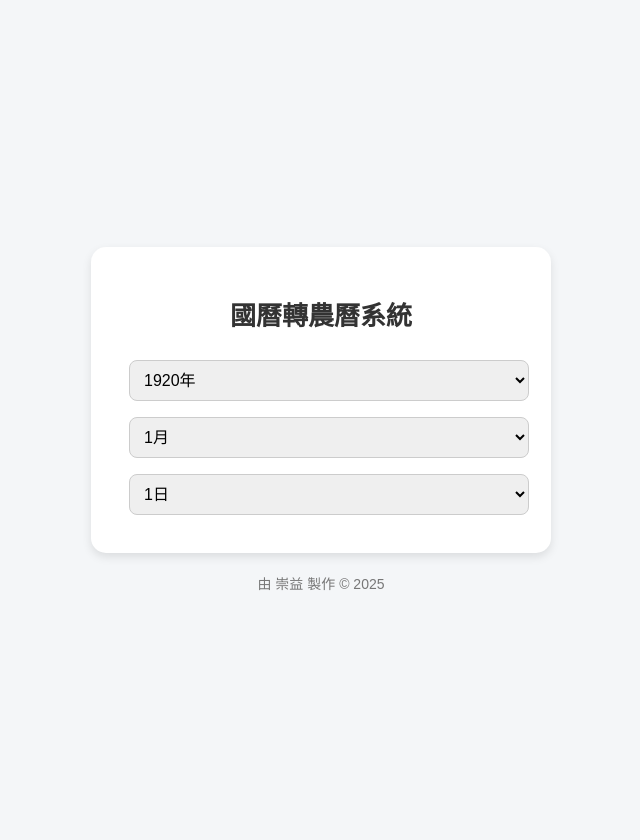
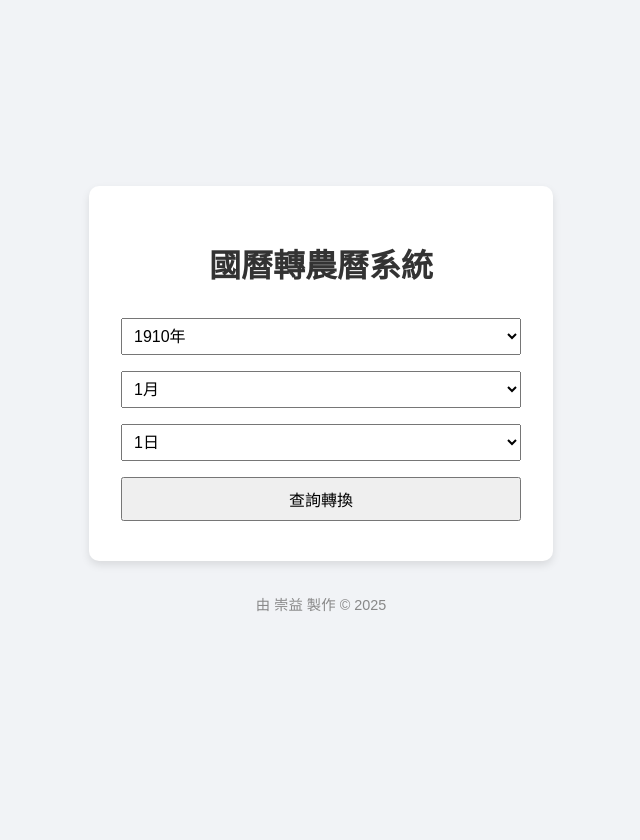
Before and after one commit to colton0166/convert-lunar-final4, a Flask app: page / in a window 1280 px wide. Shown: the whole page, without its empty margins (319-959 px from the left). After the commit the page ends 611 px from the top, so only its background shows below. Run offline with Flask 3, Linux system fonts and the light colour scheme.

Commit message:
Update index.html

```diff
--- a/templates/index.html
+++ b/templates/index.html
@@ -6,60 +6,45 @@
     <title>國曆轉農曆系統</title>
     <style>
         body {
-            font-family: 'Noto Sans TC', sans-serif;
-            background-color: #f4f6f8;
+            font-family: "Noto Sans TC", sans-serif;
+            background-color: #f1f3f6;
             display: flex;
             flex-direction: column;
             align-items: center;
             justify-content: center;
             min-height: 100vh;
             margin: 0;
-            padding: 20px;
         }
         .container {
-            background: #fff;
-            padding: 30px;
-            border-radius: 15px;
-            box-shadow: 0 4px 10px rgba(0,0,0,0.1);
+            background: white;
+            padding: 2rem;
+            border-radius: 10px;
+            box-shadow: 0 4px 8px rgba(0,0,0,0.1);
             text-align: center;
-            width: 100%;
+            width: 90%;
             max-width: 400px;
         }
         h1 {
-            font-size: 26px;
-            margin-bottom: 20px;
             color: #333;
+            margin-bottom: 1.5rem;
         }
         select, button {
-            font-size: 16px;
-            margin: 8px;
-            padding: 10px;
+            margin: 0.5rem 0;
+            padding: 0.5rem;
             width: 100%;
-            border-radius: 8px;
-            border: 1px solid #ccc;
-        }
-        button {
-            background-color: #4CAF50;
-            color: white;
-            border: none;
-            cursor: pointer;
-            transition: background-color 0.3s;
-        }
-        button:hover {
-            background-color: #45a049;
+            font-size: 1rem;
         }
         .result {
-            background: #e0e7ef;
-            padding: 20px;
-            border-radius: 10px;
-            margin-top: 20px;
-            font-size: 18px;
+            margin-top: 1.5rem;
+            padding: 1rem;
+            background-color: #e2e8f0;
+            border-radius: 8px;
             color: #333;
         }
         footer {
-            margin-top: 20px;
-            font-size: 14px;
-            color: #777;
+            margin-top: 2rem;
+            font-size: 0.9rem;
+            color: #888;
         }
     </style>
 </head>
@@ -69,7 +54,7 @@
         <select id="year"></select>
         <select id="month"></select>
         <select id="day"></select>
-
+        <button onclick="convert()">查詢轉換</button>
         <div id="result" class="result" style="display:none;"></div>
     </div>
 
@@ -78,78 +63,53 @@
     </footer>
 
     <script>
-        const yearSelect = document.getElementById('year');
-        const monthSelect = document.getElementById('month');
-        const daySelect = document.getElementById('day');
-        const resultDiv = document.getElementById('result');
+        const yearSelect = document.getElementById("year");
+        const monthSelect = document.getElementById("month");
+        const daySelect = document.getElementById("day");
 
-        // Populate year options
-        for (let y = 1920; y <= 2025; y++) {
-            const option = document.createElement('option');
-            option.value = y;
-            option.text = `${y}年`;
-            yearSelect.appendChild(option);
+        for(let y = 1910; y <= 2025; y++) {
+            yearSelect.innerHTML += `<option value="${y}">${y}年</option>`;
+        }
+        for(let m = 1; m <= 12; m++) {
+            monthSelect.innerHTML += `<option value="${m}">${m}月</option>`;
+        }
+        for(let d = 1; d <= 31; d++) {
+            daySelect.innerHTML += `<option value="${d}">${d}日</option>`;
         }
 
-        // Populate month options
-        for (let m = 1; m <= 12; m++) {
-            const option = document.createElement('option');
-            option.value = m;
-            option.text = `${m}月`;
-            monthSelect.appendChild(option);
-        }
-
-        // Populate day options
-        function populateDays() {
-            daySelect.innerHTML = '';
-            let daysInMonth = new Date(yearSelect.value, monthSelect.value, 0).getDate();
-            for (let d = 1; d <= daysInMonth; d++) {
-                const option = document.createElement('option');
-                option.value = d;
-                option.text = `${d}日`;
-                daySelect.appendChild(option);
-            }
-        }
-
-        yearSelect.addEventListener('change', populateDays);
-        monthSelect.addEventListener('change', populateDays);
-        populateDays(); // Initial call
-
-        // Auto query when any select changes
-        function fetchLunarData() {
+        async function convert() {
             const year = yearSelect.value;
             const month = monthSelect.value;
             const day = daySelect.value;
 
-            fetch('/convert', {
+            const res = await fetch('/convert', {
                 method: 'POST',
-                headers: { 'Content-Type': 'application/json' },
+                headers: {
+                    'Content-Type': 'application/json'
+                },
                 body: JSON.stringify({ year, month, day })
-            })
-            .then(response => response.json())
-            .then(data => {
-                if (data.error) {
+            });
+
+            const data = await res.json();
+            const resultDiv = document.getElementById('result');
+
+            if(data.error) {
                 resultDiv.style.display = 'block';
                 resultDiv.innerHTML = `查詢失敗：${data.error}`;
             } else {
                 resultDiv.style.display = 'block';
                 resultDiv.innerHTML = `
-                        農曆：${data.lunar}<br>
-                        歲次：${data.suici}<br>
-                        生肖：${data.zodiac}
+                    <p>農曆：${data.lunar}</p>
+                    <p>歲次：${data.suici}</p>
+                    <p>生肖：${data.zodiac}</p>
                 `;
             }
-            })
-            .catch(error => {
-                resultDiv.style.display = 'block';
-                resultDiv.innerHTML = `錯誤：${error}`;
-            });
         }
 
-        yearSelect.addEventListener('change', fetchLunarData);
-        monthSelect.addEventListener('change', fetchLunarData);
-        daySelect.addEventListener('change', fetchLunarData);
-
+        // 讓上下拉不用重新動手，一轉變就查詢
+        yearSelect.addEventListener('change', convert);
+        monthSelect.addEventListener('change', convert);
+        daySelect.addEventListener('change', convert);
     </script>
 </body>
 </html>
```
Lines whose indentation alone changed are shown as unchanged.
